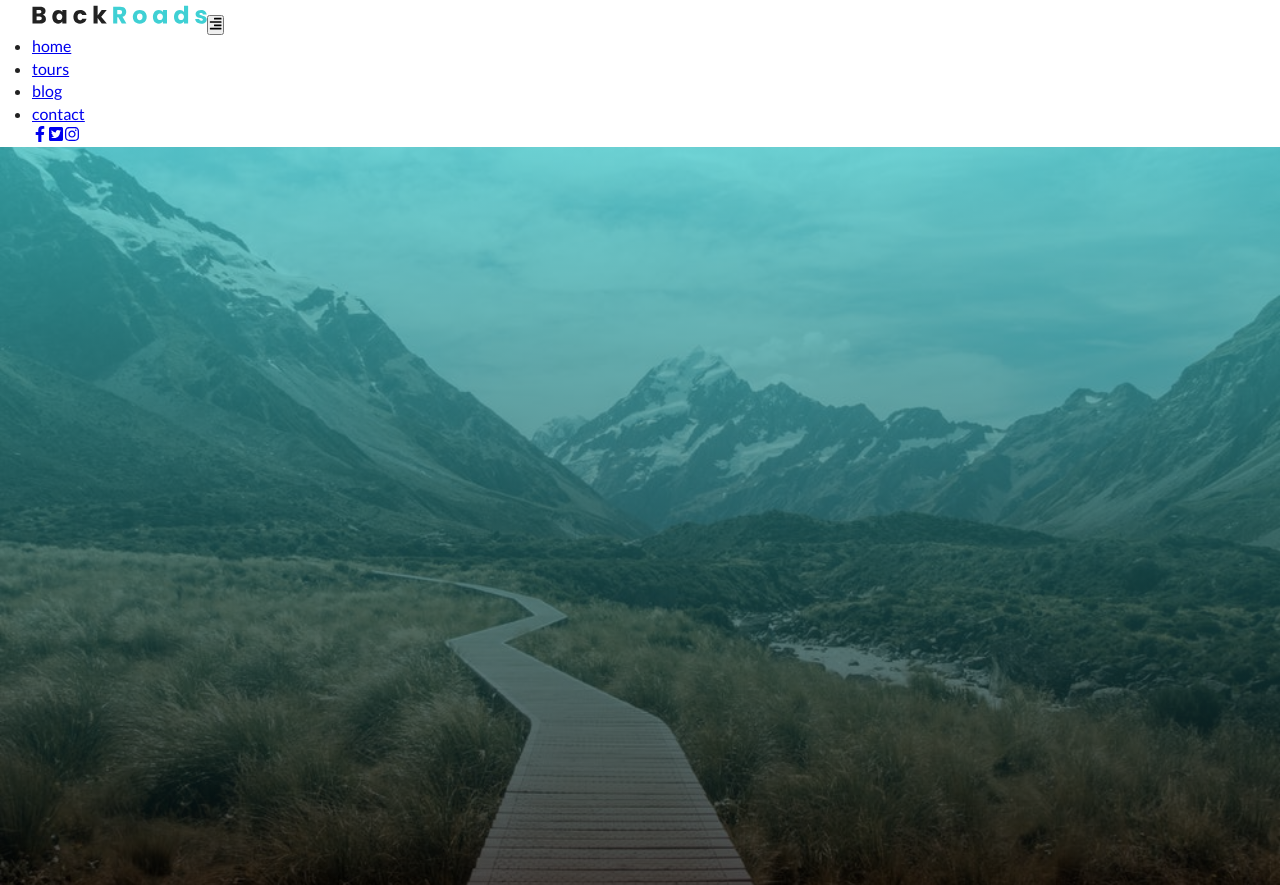
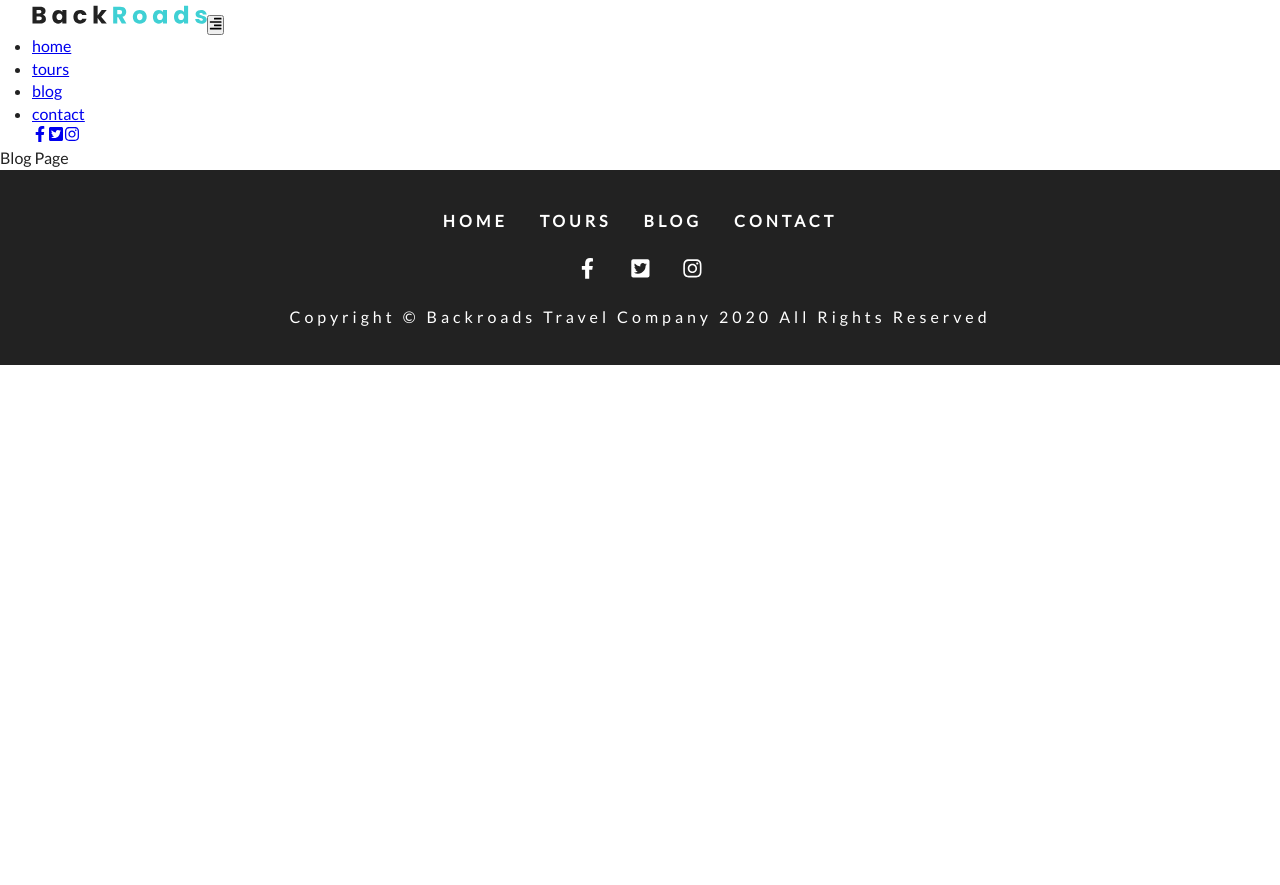
Before and after one commit to kate-mills/kate.mills.co, a Gatsby site: page /blog in a window 1280 px wide. Shown: the top 885 px of the page. After the commit the page ends 800 px from the top, so only its background shows below. Built offline with nearby package versions, Linux system fonts and the light colour scheme; Gatsby itself is replaced by a stand-in of ours.

Commit message:
Removed SimpleHero

```diff
--- a/src/components/Layout.js
+++ b/src/components/Layout.js
@@ -1,7 +1,6 @@
 import React from 'react'
 import Navbar from './Navbar'
 import Footer from './Footer'
-import SimpleHero from './SimpleHero'
 
 import './layout.css'
 
@@ -9,7 +8,6 @@ const Layout = ({ children }) => {
   return (
     <>
       <Navbar />
-      <SimpleHero />
       {children}
       <Footer />
     </>
```
